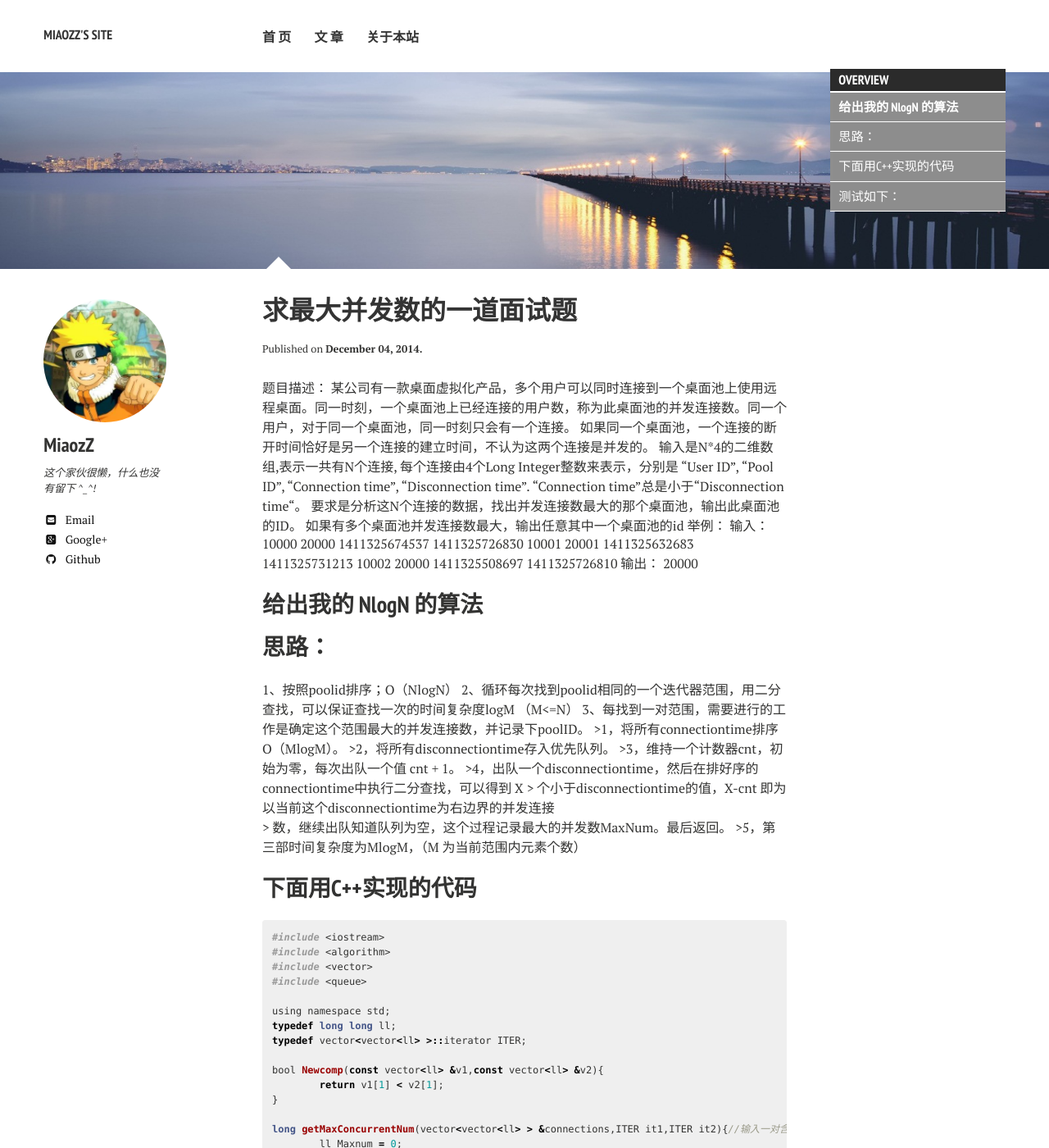
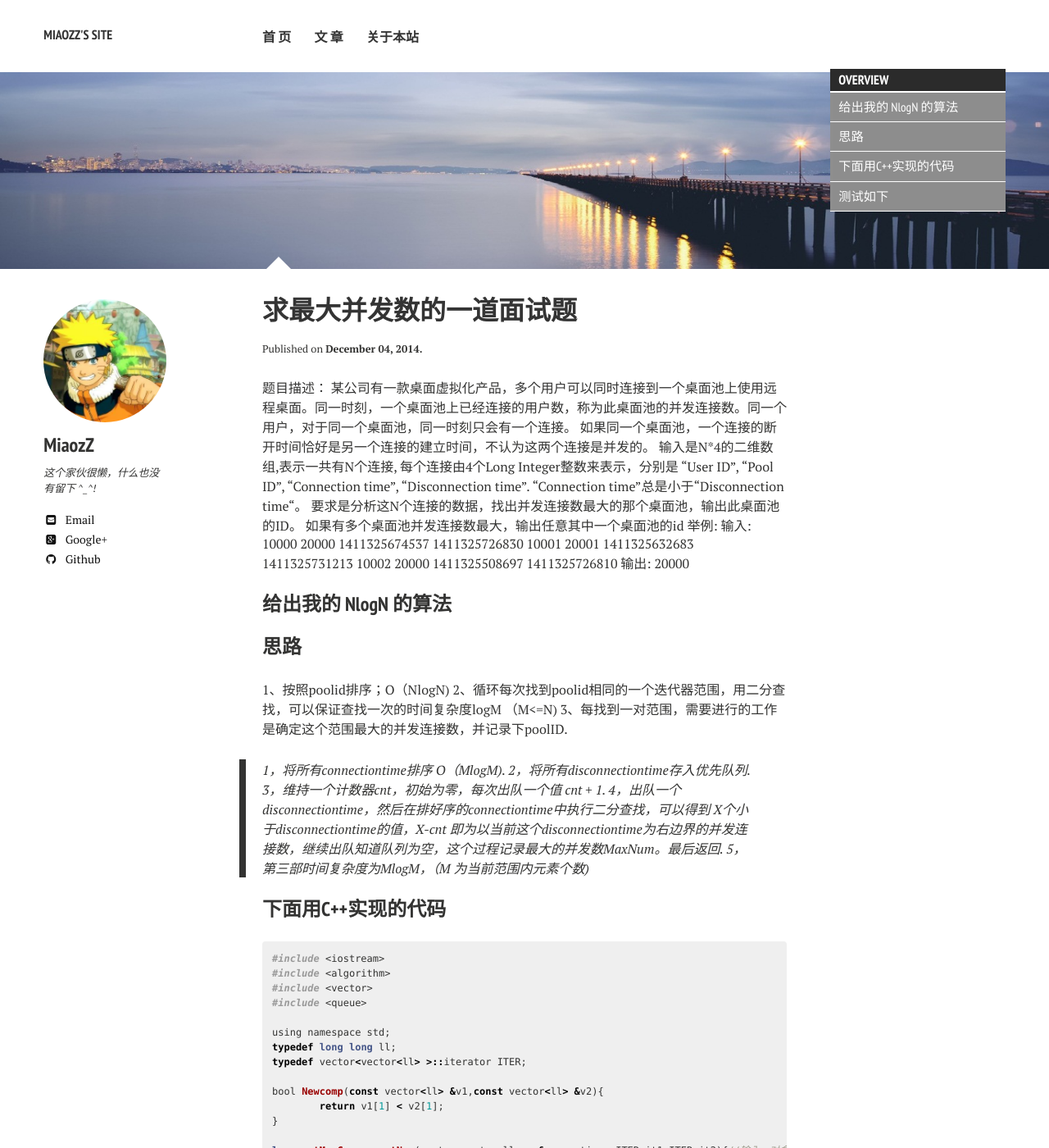
Before and after one commit to buptmiao/buptmiao.github.io, a Jekyll site: the page built from _posts/2014-12-04-求最大并发数的一道面试题.md, in a window 1280 px wide and 1400 px high. Shown: the whole window at 82% size. Built offline with Jekyll 4.4.1, drawn with Linux system fonts in a browser that asks for light colours; nearby versions of some CDN libraries; comment, search, counter and statistics services are not loaded; some of the changed lines change nothing that is shown.

Commit message:
fix again

```diff
--- a/_posts/2014-12-04-求最大并发数的一道面试题.md
+++ b/_posts/2014-12-04-求最大并发数的一道面试题.md
@@ -11,30 +11,29 @@ image:
 输入是N*4的二维数组,表示一共有N个连接, 每个连接由4个Long Integer整数来表示，分别是 “User ID”, “Pool ID”, “Connection time”, “Disconnection time”. “Connection time”总是小于“Disconnection time“。
 要求是分析这N个连接的数据，找出并发连接数最大的那个桌面池，输出此桌面池的ID。
 如果有多个桌面池并发连接数最大，输出任意其中一个桌面池的id
-举例：
-输入：
+举例:
+输入:
 10000 20000 1411325674537 1411325726830
 10001 20001 1411325632683 1411325731213
 10002 20000 1411325508697 1411325726810
-输出：
+输出:
 20000
 
-##**给出我的 NlogN 的算法**
+
+###给出我的 NlogN 的算法
 
 
-##思路：
-1、按照poolid排序；O（NlogN）
-2、循环每次找到poolid相同的一个迭代器范围，用二分查找，可以保证查找一次的时间复杂度logM （M<=N）
-3、每找到一对范围，需要进行的工作是确定这个范围最大的并发连接数，并记录下poolID。
-    >1，将所有connectiontime排序 O（MlogM）。
-    >2，将所有disconnectiontime存入优先队列。
-    >3，维持一个计数器cnt，初始为零，每次出队一个值 cnt + 1。
-    >4，出队一个disconnectiontime，然后在排好序的connectiontime中执行二分查找，可以得到 X
-    >   个小于disconnectiontime的值，X-cnt 即为以当前这个disconnectiontime为右边界的并发连接
-    >   数，继续出队知道队列为空，这个过程记录最大的并发数MaxNum。最后返回。
-    >5，第三部时间复杂度为MlogM，（M 为当前范围内元素个数）
+###思路
+1、按照poolid排序；O（NlogN)
+2、循环每次找到poolid相同的一个迭代器范围，用二分查找，可以保证查找一次的时间复杂度logM （M<=N)
+3、每找到一对范围，需要进行的工作是确定这个范围最大的并发连接数，并记录下poolID.
+>    1，将所有connectiontime排序 O（MlogM).
+>    2，将所有disconnectiontime存入优先队列.
+>    3，维持一个计数器cnt，初始为零，每次出队一个值 cnt + 1.
+>    4，出队一个disconnectiontime，然后在排好序的connectiontime中执行二分查找，可以得到 X个小于disconnectiontime的值，X-cnt 即为以当前这个disconnectiontime为右边界的并发连接数，继续出队知道队列为空，这个过程记录最大的并发数MaxNum。最后返回.
+>    5，第三部时间复杂度为MlogM，（M 为当前范围内元素个数)
 
-##下面用C++实现的代码
+###下面用C++实现的代码
 
 {% highlight c %}
 
@@ -87,7 +86,7 @@ ll getMaxConcurrentPool(vector<vector<ll> > &connections){
 }
 {% endhighlight %}
 
-##测试如下：
+##测试如下
 
 {% highlight c %}
 int main(int argc, char **argv)
```
